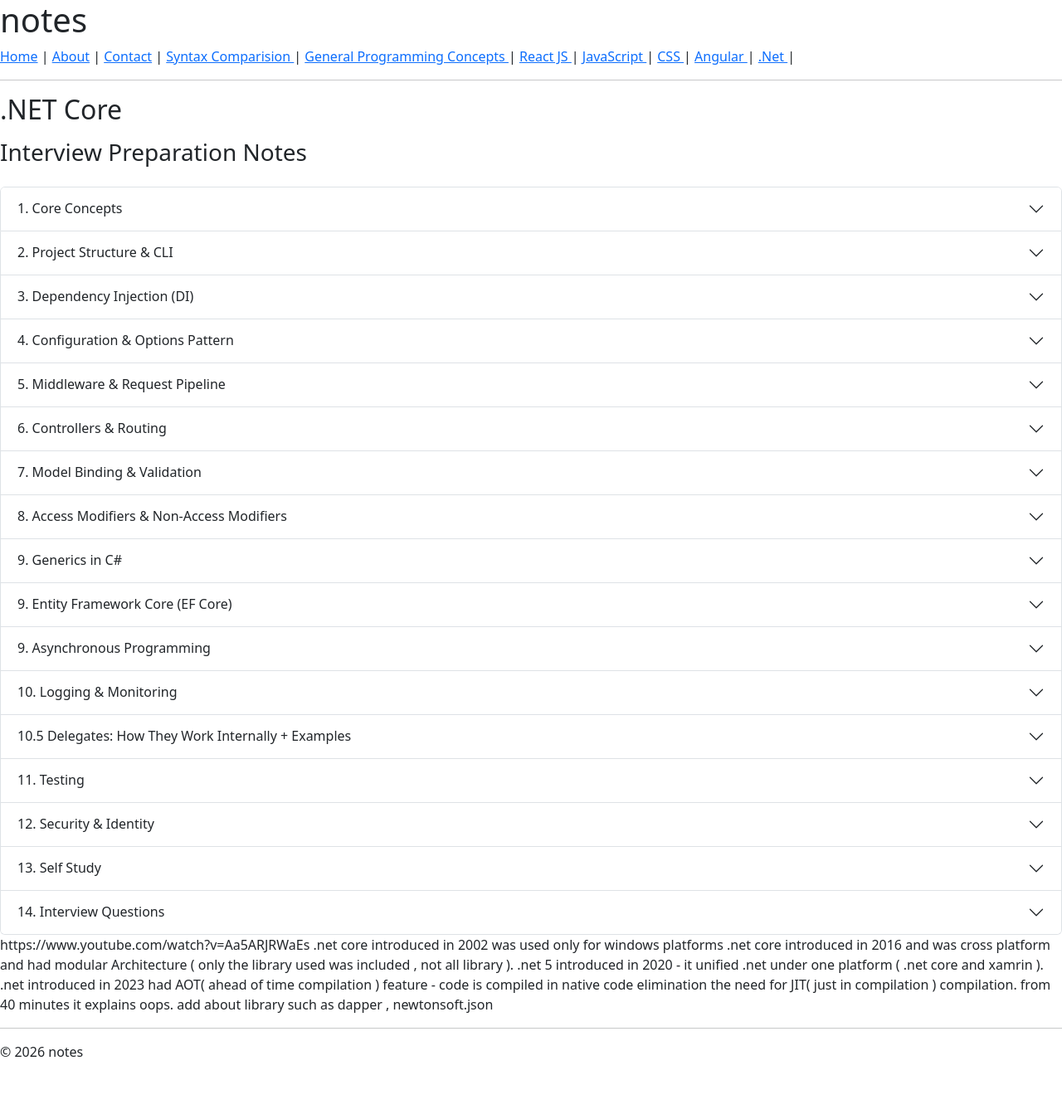
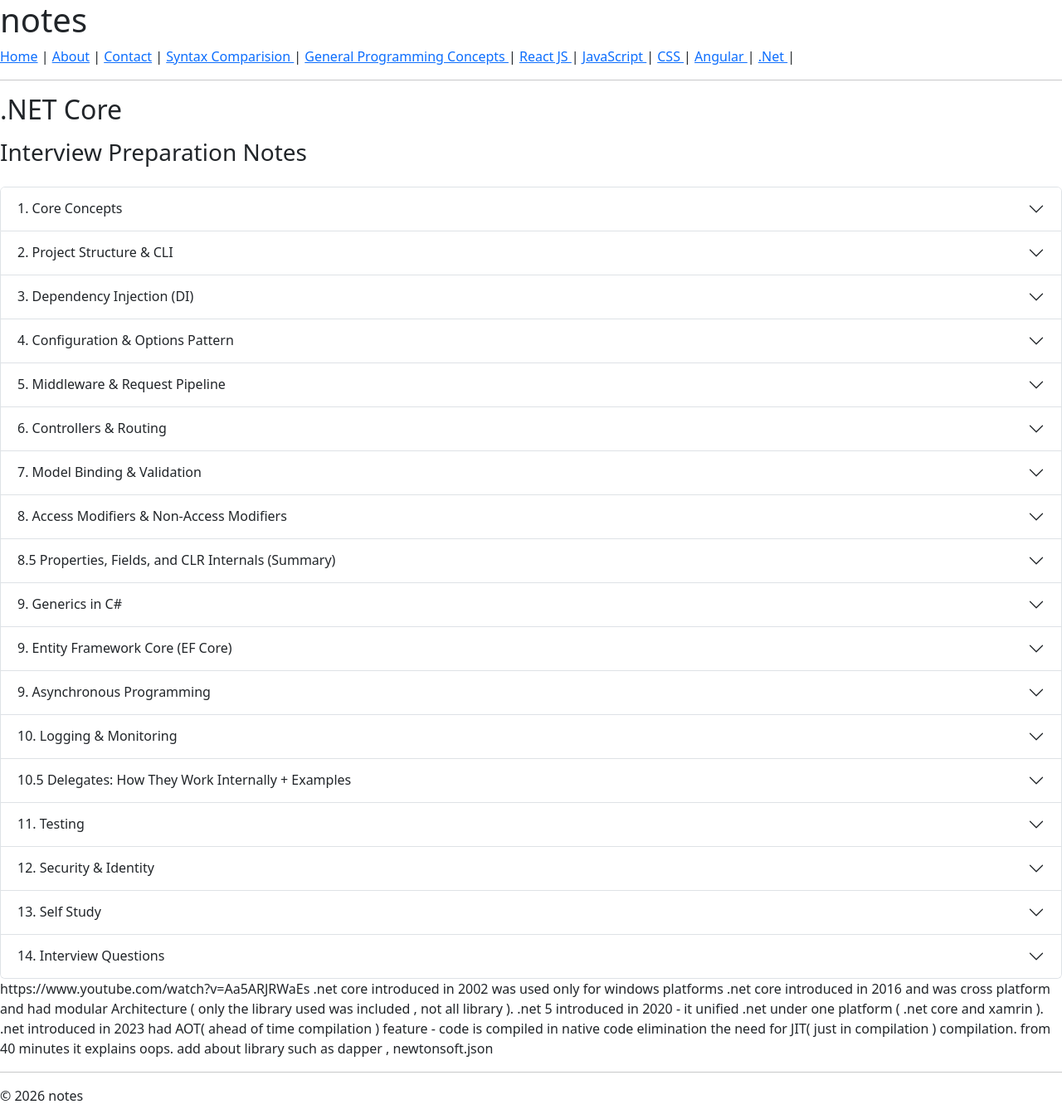
Before and after one commit to harmeet773/notes, a Jekyll site: the page built from dotNet.html, in a window 1280 px wide. Shown: the whole page at 83% size. Built offline with Jekyll 4.4.1, drawn with Linux system fonts in a browser that asks for light colours; before the commit the page ends 1296 px from its top, so only the background shows below that; some of the changed lines change nothing that is shown.

Commit message:
added more content

```diff
--- a/dotNet.html
+++ b/dotNet.html
@@ -470,6 +470,137 @@
     </div>
   </div>
 </div>
+
+  <!-- 8.5 Properties, Fields, and CLR Internals (Summary) -->
+  <div class="accordion-item">
+    <h2 class="accordion-header" id="dnHeadingPropsSummary">
+      <button
+        class="accordion-button collapsed"
+        type="button"
+        data-bs-toggle="collapse"
+        data-bs-target="#dnPropsSummary"
+        aria-expanded="false"
+        aria-controls="dnPropsSummary"
+      >
+        8.5 Properties, Fields, and CLR Internals (Summary)
+      </button>
+    </h2>
+    <div
+      id="dnPropsSummary"
+      class="accordion-collapse collapse"
+      aria-labelledby="dnHeadingPropsSummary"
+      data-bs-parent="#dotnetMainAccordion"
+    >
+      <div class="accordion-body">
+        <h6>1) Field in .NET</h6>
+        <p><strong>What is a Field?</strong> A field is a variable declared inside a class; it stores the internal state of an object.</p>
+        <pre><code class="language-csharp">private string name;</code></pre>
+        <ul>
+          <li>Usually declared private</li>
+          <li>Direct data storage (no validation)</li>
+          <li>Used internally</li>
+        </ul>
+        <p><strong>Best Practice:</strong> Keep fields private and expose via properties.</p>
+
+        <h6>2) Property in .NET</h6>
+        <p><strong>What is a Property?</strong> A property provides controlled access to a field.</p>
+        <pre><code class="language-csharp">private string _name;
+public string Name
+{
+    get { return _name; }
+    set { _name = value; }
+}
+</code></pre>
+        <ul>
+          <li>Looks like a variable but compiles to methods</li>
+          <li>Supports validation, encapsulation, and controlled access</li>
+        </ul>
+
+        <h6>3) Auto-Property</h6>
+        <pre><code class="language-csharp">public string Name { get; set; }</code></pre>
+        <p><strong>Internally the compiler generates:</strong></p>
+        <pre><code class="language-csharp">private string &lt;Name&gt;k__BackingField;
+public string get_Name() =&gt; &lt;Name&gt;k__BackingField;
+public void set_Name(string value) =&gt; &lt;Name&gt;k__BackingField = value;</code></pre>
+        <p>Auto-properties are syntactic sugar for a hidden backing field and getter/setter methods.</p>
+
+        <h6>4) Property vs Field</h6>
+        <ul>
+          <li><strong>Field</strong> — Stores data directly; usually private; no validation.</li>
+          <li><strong>Property</strong> — Controls access to data; can add validation; usually public.</li>
+        </ul>
+
+        <h6>5) Property vs Method</h6>
+        <p>Properties conceptually represent state; methods represent actions/behavior.</p>
+        <ul>
+          <li>Properties compile to methods, but are not conceptually “methods.”</li>
+          <li>Use a property for fast access to state; use a method for heavier logic or actions.</li>
+        </ul>
+        <pre><code class="language-csharp">emp.Name          // Property (state)
+emp.CalculatePay() // Method (behavior)</code></pre>
+
+        <h6>6) Avoid Infinite Recursion in Setters</h6>
+        <pre><code class="language-csharp">// Wrong: causes recursion
+public string Name
+{
+    get =&gt; _name;
+    set =&gt; Name = value; // ❌ calls setter again, StackOverflowException
+}
+
+// Correct:
+public string Name
+{
+    get =&gt; _name;
+    set =&gt; _name = value; // use the field
+}
+</code></pre>
+
+        <h6>7) Use of this Keyword</h6>
+        <p><code>this</code> is optional unless there’s a naming conflict.</p>
+        <pre><code class="language-csharp">public Employee(string name)
+{
+    this.name = name; // disambiguates parameter vs field
+}
+// Equivalent without conflict:
+_name = value; // or this._name = value;
+</code></pre>
+
+        <h6>8) What Happens Internally on Access</h6>
+        <pre><code class="language-csharp">emp.Name = "Harmeet";  // compiles to: emp.set_Name("Harmeet");
+var name = emp.Name;    // compiles to: var name = emp.get_Name();</code></pre>
+        <p>In IL you will see calls similar to <code>callvirt set_Name</code> and <code>callvirt get_Name</code>. Property access is a method call at runtime.</p>
+
+        <h6>9) Why Properties Are Powerful</h6>
+        <p>You can evolve logic without changing callers (encapsulation + maintainability).</p>
+        <pre><code class="language-csharp">// Initially
+public string Name { get; set; }
+
+// Later with validation
+private string _name = "";
+public string Name
+{
+    get =&gt; _name;
+    set
+    {
+        if (value == null || value.Length &lt; 3) throw new ArgumentException("Too short");
+        _name = value;
+    }
+}
+</code></pre>
+
+        <h6>Core OOP Principles Practiced</h6>
+        <ul>
+          <li>Encapsulation and abstraction</li>
+          <li>Backing field concept</li>
+          <li>CLR method generation for getters/setters</li>
+          <li>Avoiding infinite recursion</li>
+        </ul>
+
+        <h6>Interview-Level Summary</h6>
+        <p>In C#, fields store data, properties provide controlled access to fields, and methods define behavior. Although properties look like variables, they compile to getter and setter methods, so property access is a method call at runtime.</p>
+      </div>
+    </div>
+  </div>
 
   <!-- 9. Generics in C# -->
   <div class="accordion-item">
```
